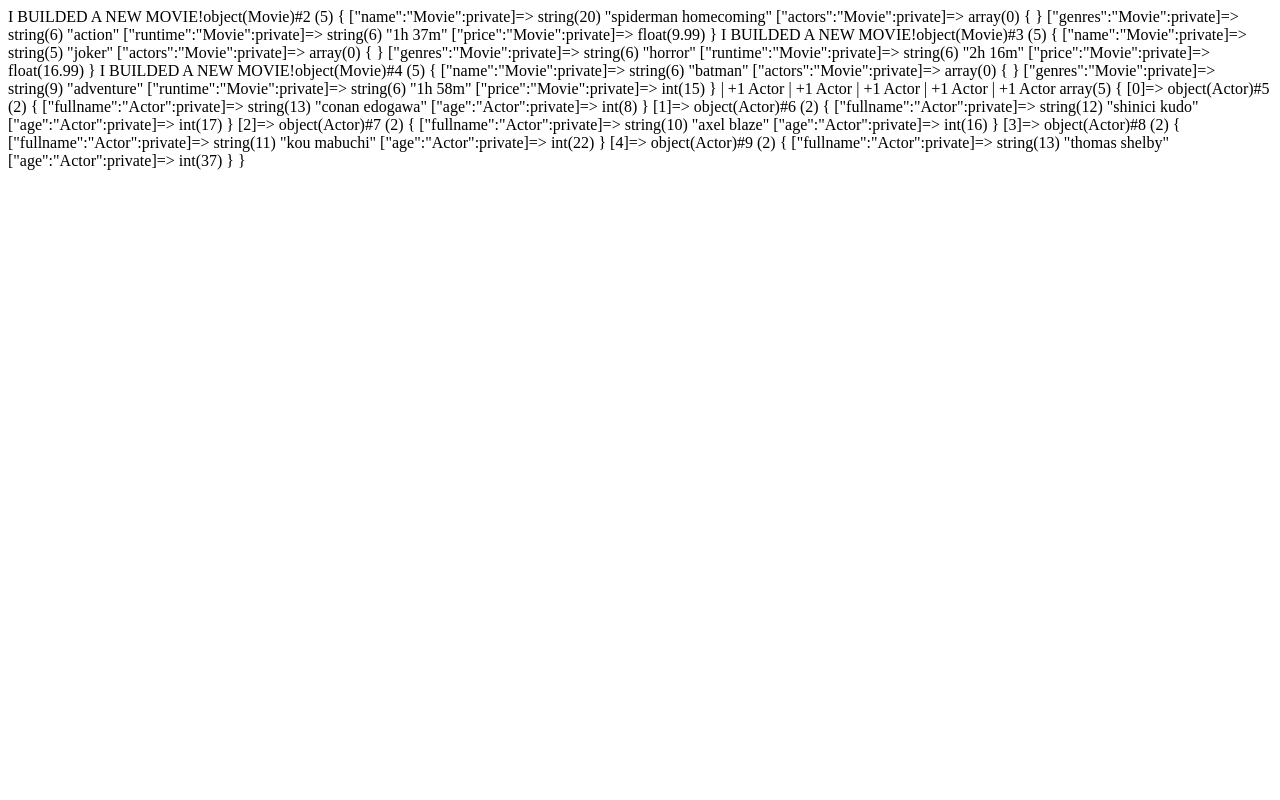
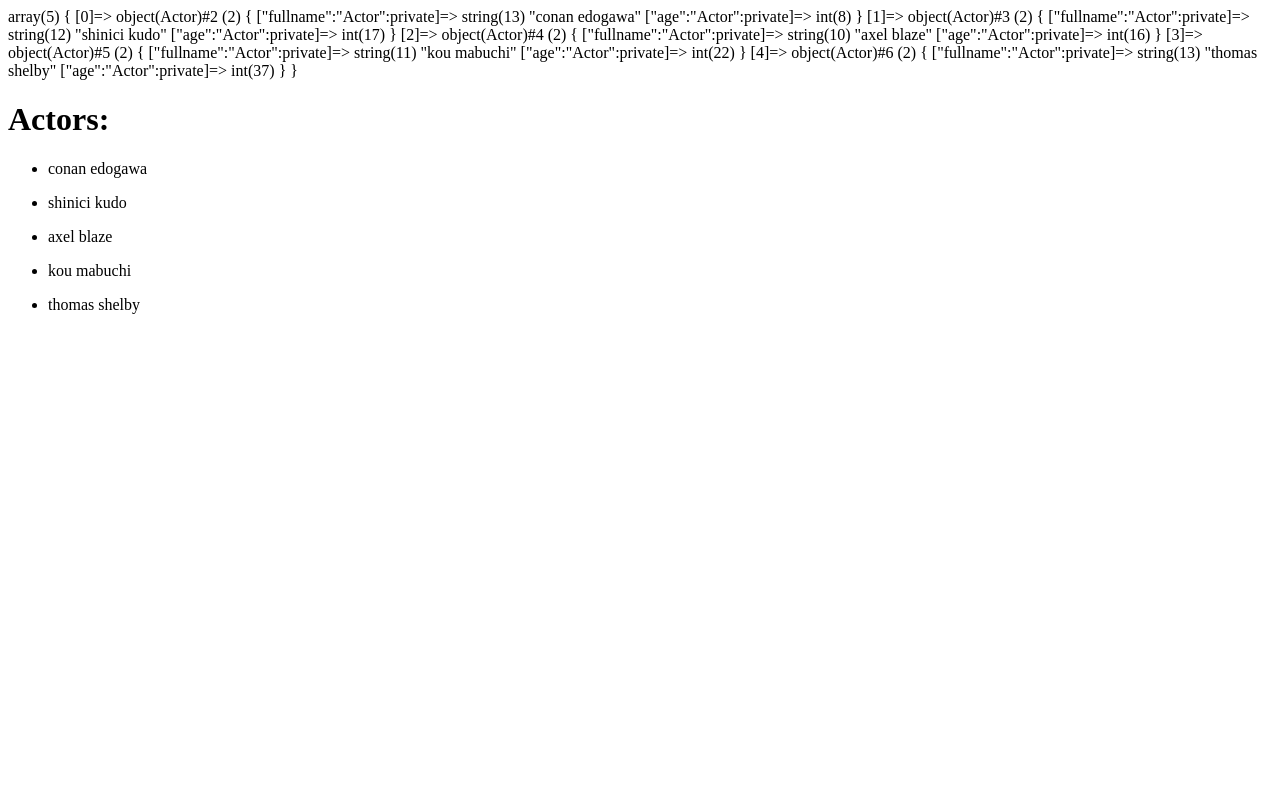
Before and after one commit to binohub/php-oop-1, a PHP site: page / in a window 1280 px wide. Run offline with PHP 8.4, Linux system fonts and the light colour scheme.

Commit message:
html printed full name

```diff
--- a/classes/Actor.php
+++ b/classes/Actor.php
@@ -12,7 +12,6 @@ class Actor
     {
         $this->setFullname($fullname);
         $this->setAge($age);
-        echo " | +1 Actor ";
     }
 
     public function getFullname()
--- a/classes/Movie.php
+++ b/classes/Movie.php
@@ -24,7 +24,7 @@ class Movie
         $this->setGenres($genres);
         $this->setRuntime($runtime);
         $this->setPrice($price);
-        echo "I BUILDED A NEW MOVIE!";
+        // echo "I BUILDED A NEW MOVIE!";
     }
     public function getName()
     {
@@ -68,9 +68,9 @@ class Movie
     }
 }
 
-$MovieOne = new Movie("spiderman homecoming", "action", "1h 37m", 9.99);
-var_dump($MovieOne);
-$MovieTwo = new Movie("joker", "horror", "2h 16m", 16.99);
-var_dump($MovieTwo);
-$MovieThree = new Movie("batman","adventure", "1h 58m", 15);
-var_dump($MovieThree);
+// $MovieOne = new Movie("spiderman homecoming", "action", "1h 37m", 9.99);
+// var_dump($MovieOne);
+// $MovieTwo = new Movie("joker", "horror", "2h 16m", 16.99);
+// var_dump($MovieTwo);
+// $MovieThree = new Movie("batman","adventure", "1h 58m", 15);
+// var_dump($MovieThree);
--- a/index.php
+++ b/index.php
@@ -18,13 +18,34 @@ var_dump($actors);
 
 <!DOCTYPE html>
 <html lang="en">
+
 <head>
     <meta charset="UTF-8">
     <meta http-equiv="X-UA-Compatible" content="IE=edge">
     <meta name="viewport" content="width=device-width, initial-scale=1.0">
     <title>Document</title>
 </head>
+
 <body>
+    <h1>Actors:</h1>
+
+    <?php foreach ($actors as $actor) { ?>
+
+        <ul>
+            <li>
+                <?php
+
+                # code...
+                echo $actor->getFullname();
+
+                ?>
+            </li>
+        </ul>
+
+
+    <?php } ?>
+
 
 </body>
+
 </html>
```
